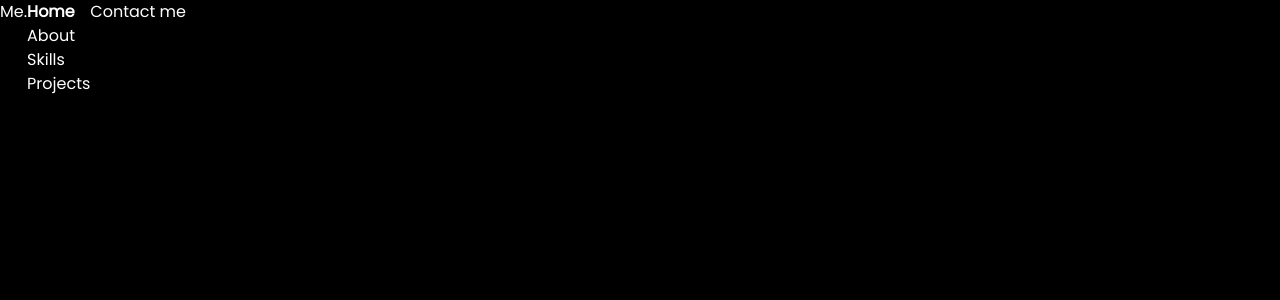
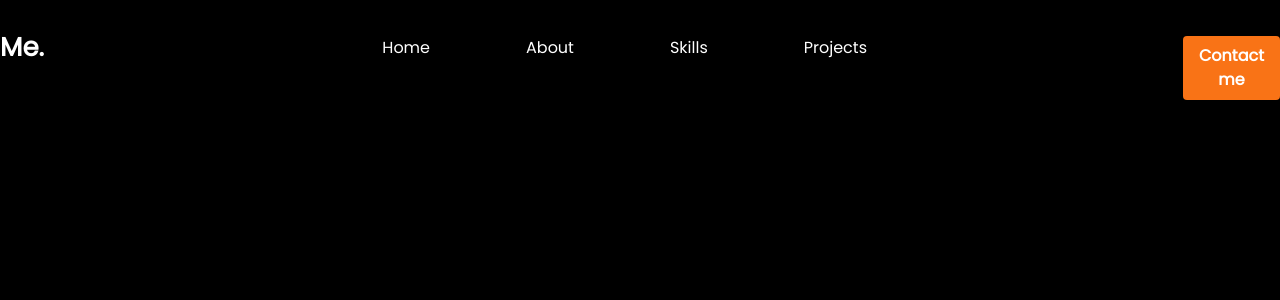
Before and after one commit to henriette-bizy/Portofolio, a Vue app: page / in a window 1280 px wide. Shown: the top 300 px of the page. Built offline with nearby package versions, Linux system fonts and the light colour scheme.

Commit message:
navbar issue solved , completion of navbar on 80%

```diff
--- a/src/components/NavBarComponent.vue
+++ b/src/components/NavBarComponent.vue
@@ -1,20 +1,20 @@
 <template>
-<div class="text-white flex">
-    <div class="logo text-lg">
-<h1 class="text-lg ">Me.</h1>
+<div class=" text-white flex flex-row ">
+    <div class="basis-1/4 pb-[10px] mt-7">
+<h1 class="text-[26px] font-bold ">Me.</h1>
 </div>
-<div class="links">
-    <ul>
-<li class="text-8xl font-bold">Home</li>
-<li>About</li>
-<li>Skills</li>
-<li>Projects</li>
+<div class="basis-1/2  mt-9 pl-24 pr-88 ">
+    <ul class="flex ">
+<li class="mr-24">Home</li>
+<li class="mr-24">About</li>
+<li class="mr-24">Skills</li>
+<li class="mr-24">Projects</li>
 </ul>
 </div>
 
 
-<div class="button">
-<button>Contact me</button>
+<div class=" basis-1/4 pl-[220px] mt-9">
+<button class="bg-orange -500 hover:bg-blue-700 text-white font-bold py-2 px-4 rounded">Contact me</button>
 </div>
 </div>
 
--- a/src/styles/app.css
+++ b/src/styles/app.css
@@ -1,5 +1,5 @@
 /* ./src/styles/app.css */
-@import url('https://fonts.googleapis.com/icon?family=Poppins');
+@import url('https://fonts.googleapis.com/css?family=Poppins');
 @tailwind base;
 @tailwind components;
 @tailwind utilities;
```
